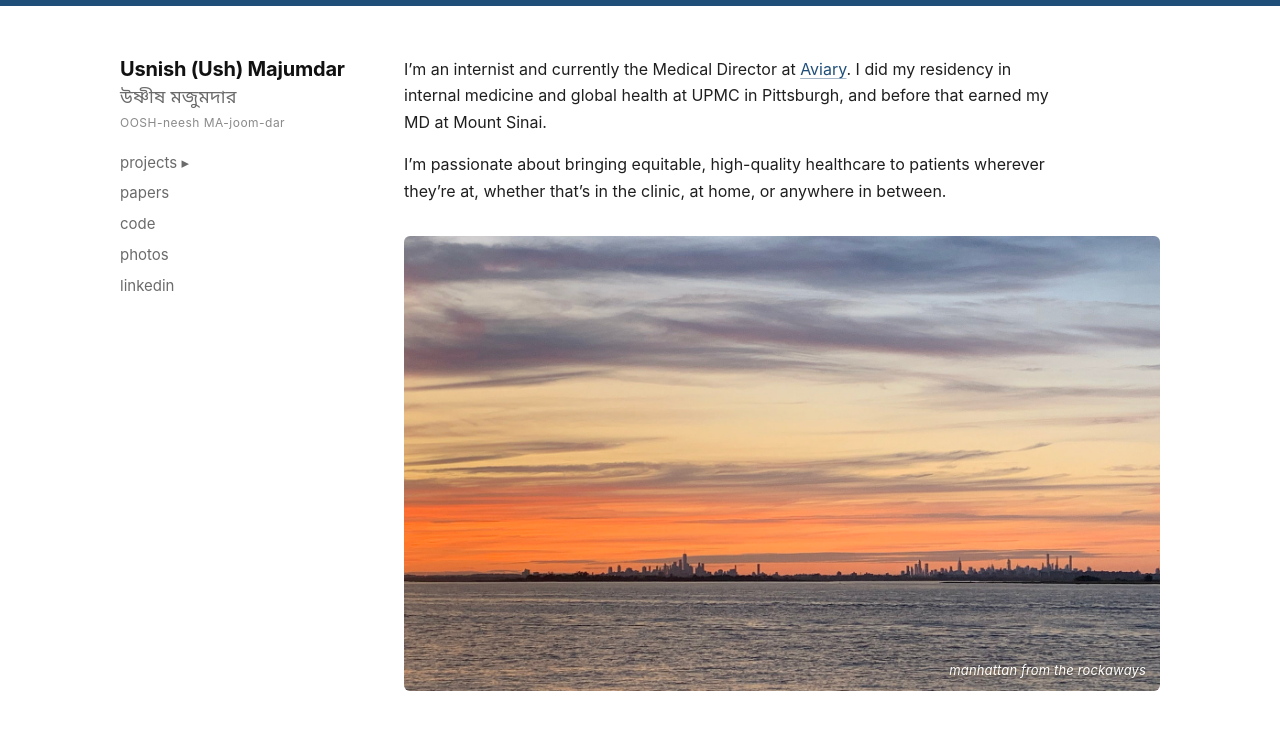
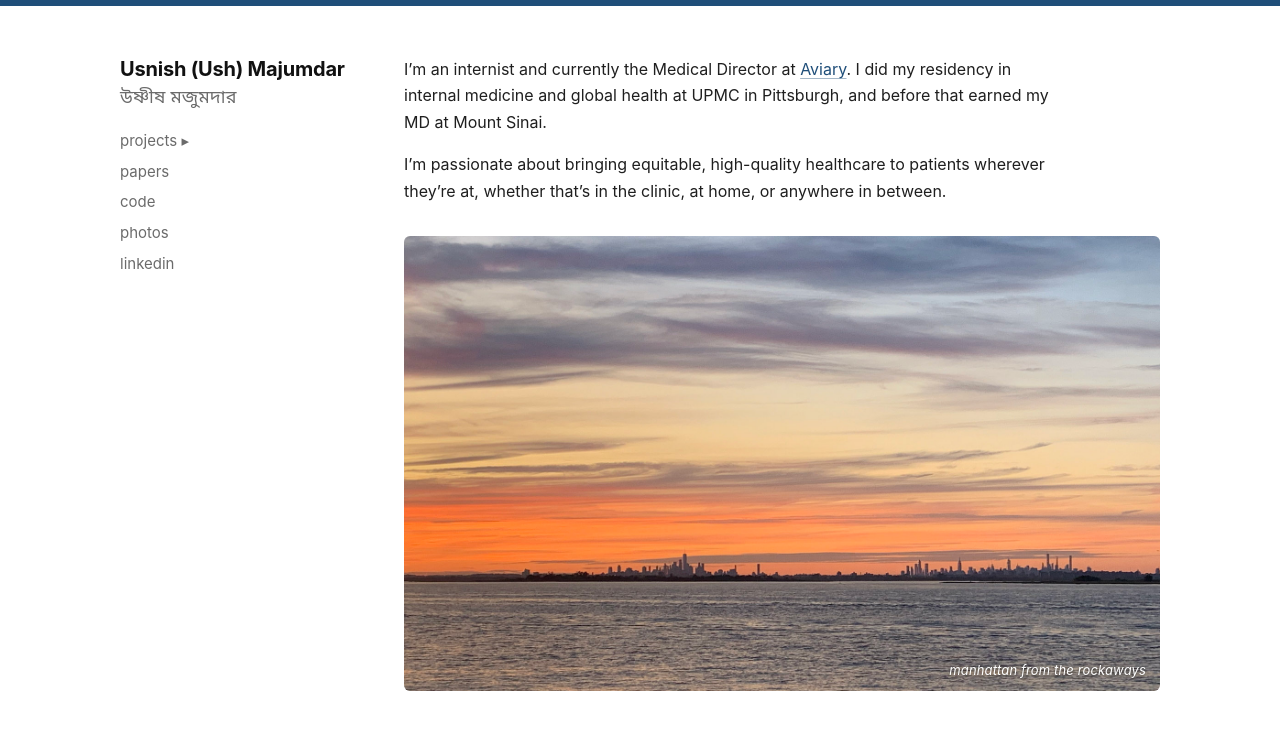
Before and after one commit to usnish/usnish.github.io, a Jekyll site: the page built from index.md, in a window 1280 px wide. Shown: the top 730 px of the page. Built offline with Jekyll 4.4.1, drawn with Linux system fonts in a browser that asks for light colours.

Commit message:
Show phonetic spelling on hover over first name
Co-Authored-By: Claude Opus 5.5 <noreply@anthropic.com>

```diff
--- a/_includes/sidebar.html
+++ b/_includes/sidebar.html
@@ -3,9 +3,8 @@ Sidebar shared by every page on the site. _layouts/default.html includes it
 directly; js/sidebar.js embeds it so pages outside this repo (e.g. the
 biochemical-pathways-poster project site) render the same sidebar.
 {%- endcomment -%}
-<div id="logo"><a href="/">Usnish (Ush) Majumdar</a></div>
+<div id="logo"><a href="/"><span class="name-first" title="OOSH-neesh MA-joom-dar">Usnish</span> (Ush) Majumdar</a></div>
 <div class="name-bn" lang="bn">উষ্ণীষ মজুমদার</div>
-<div class="name-phonetic" title="/uʃ.niʃ mɔ.dʒum.dar/">OOSH-neesh MA-joom-dar</div>
 <nav aria-label="Main">
 <ul class="nav">
   <li>
--- a/css/main.css
+++ b/css/main.css
@@ -82,12 +82,7 @@ img { border-radius: 6px; }
   letter-spacing: 0.01em;
   color: #6b6b6b;
 }
-.name-phonetic {
-  margin-top: 2px;
-  font-size: 12px;
-  letter-spacing: 0.04em;
-  color: #8a8a8a;
-}
+.name-first { cursor: help; }
 
 ul.nav {
   list-style: none;
```
